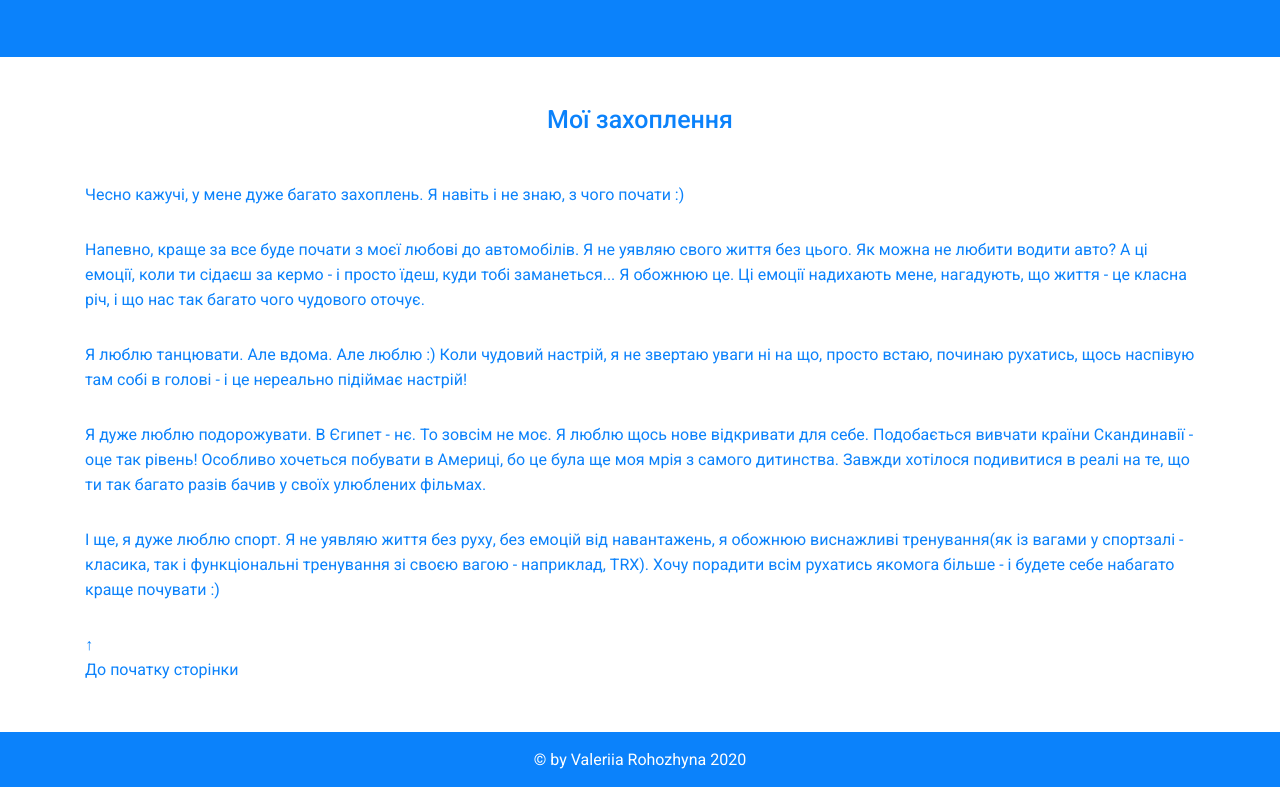
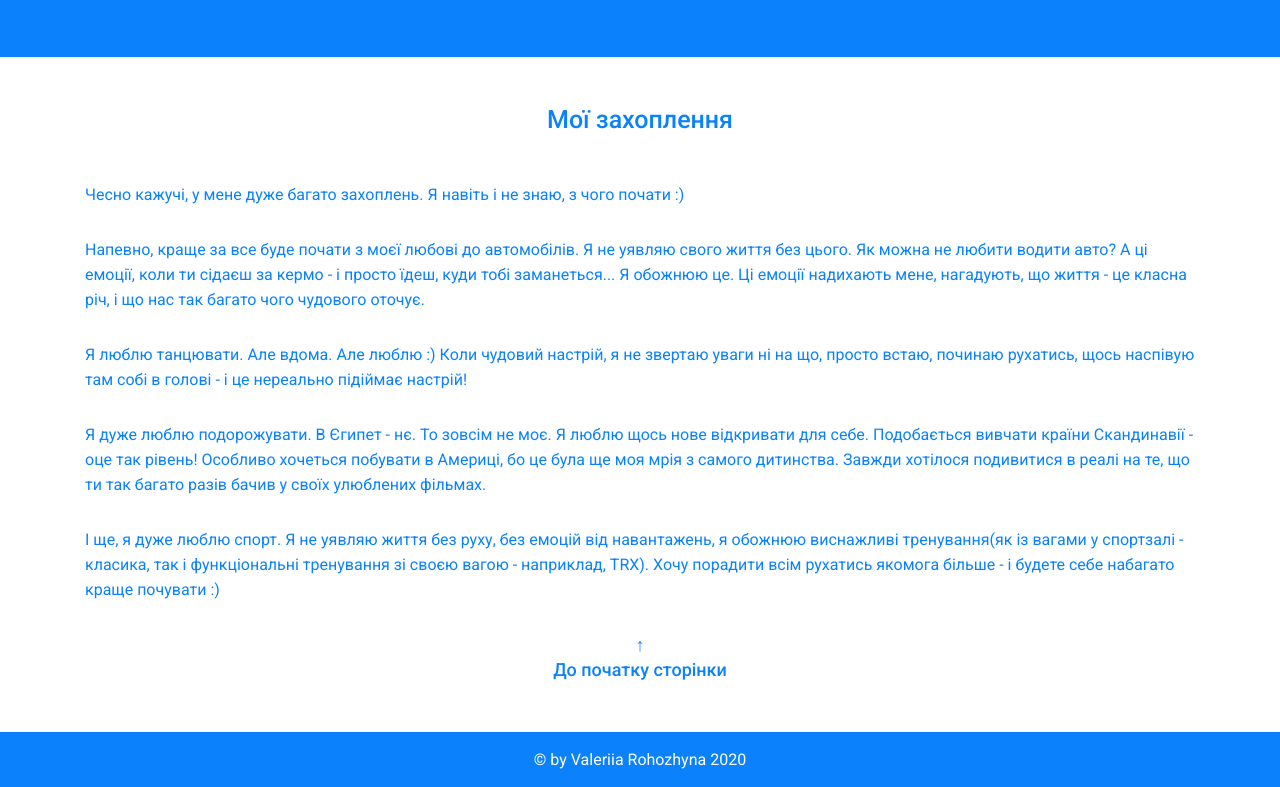
Before and after one commit to ValeriiaRohozhyna/valeriiarohozhyna.github.io, a plain HTML site: page index.html in a window 1280 px wide. Shown: the part 2587-3374 px from the top of the page. Drawn offline with Linux system fonts and the light colour scheme.

Commit message:
Update style.css

```diff
--- a/css/style.css
+++ b/css/style.css
@@ -29,7 +29,7 @@ body{
 .nav-menu a{
     padding: 10px;
 }
-.nav-menu a:hover{
+.nav-menu a:hover, .to-top:hover{
     color: var(--main-color-dark);
     transition: .3s;
 }
@@ -109,3 +109,10 @@ th, .years{
 .no-margin {
     margin-bottom: 0;
 }
+.to-top {
+    display: flex;
+    justify-content: center;
+    text-align: center;
+    font-weight: 500;
+    font-size: 18px;
+}
```
